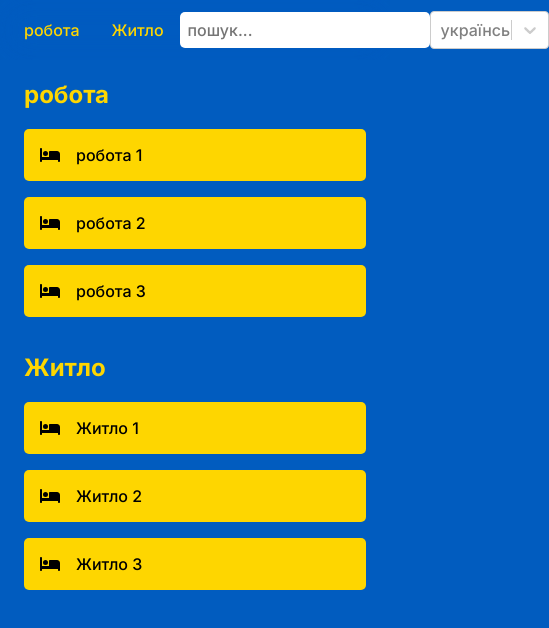
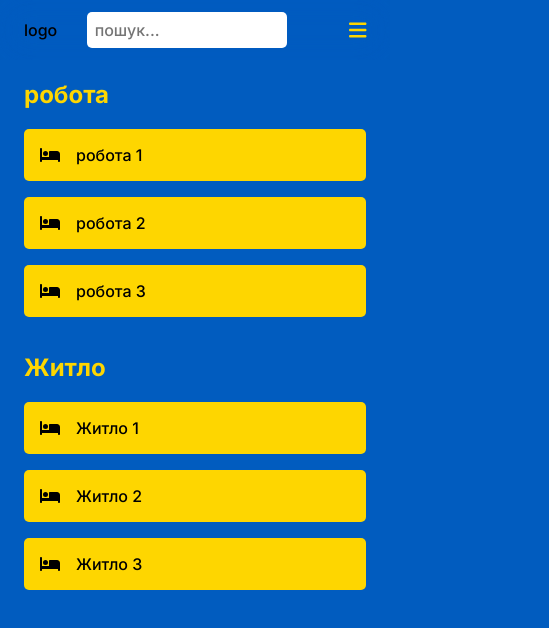
Before and after one commit to roman02021/ukraine-links, a React (Create React App) app: page / in a window 390 px wide. Shown: the top 628 px of the page, 549 px wide, since content can reach past the window. Built offline with nearby package versions, Linux system fonts and the light colour scheme.

Commit message:
ja nevjem uz

```diff
--- a/src/components/Group.jsx
+++ b/src/components/Group.jsx
@@ -3,12 +3,16 @@ import styled from 'styled-components'
 
 const StyledGroup = styled.div`
     height: ${props => props.fullHeight ? "100%" : "auto"};
+    justify-content: ${((props) => props.justify === 'center' ? 'center' : props.justify === 'left' ? 'left' : props.justify === 'right' ? 'right' : 'space-between')};
+    flex-direction: ${(props) => props.horizontal ? 'row' : 'column'};
+    align-items: ${((props) => props.align === 'center' ? 'center' : props.align === 'start' ? 'start' : props.align === 'end' ? 'end' : 'space-between')};
     display: flex;
+    width: ${(props) => props.fullWidth ? '100%' : 'auto'};
 `
 
-const Group = ({fullHeight, children}) => {
+const Group = ({fullHeight, children, justify, align, horizontal, fullWidth}) => {
   return (
-    <StyledGroup fullHeight={fullHeight} >{children}</StyledGroup>
+    <StyledGroup fullHeight={fullHeight} fullWidth={fullWidth} justify={justify} align={align} horizontal={horizontal}>{children}</StyledGroup>
   )
 }
 
--- a/src/components/Menu.jsx
+++ b/src/components/Menu.jsx
@@ -2,6 +2,8 @@ import React, {useState, useEffect} from 'react'
 import styled from 'styled-components'
 import Container from '../components/Container'
 import AsyncSelect from 'react-select/async';
+import { FontAwesomeIcon } from '@fortawesome/react-fontawesome'
+import { faBars, faXmark } from '@fortawesome/free-solid-svg-icons'
 import theme from '../theme';
 import Group from './Group';
 import SearchBar from '../components/SearchBar';
@@ -22,6 +24,9 @@ const StyledMenu = styled.nav`
     padding: 0 1.5rem;
     z-index: 10;
     height: 60px;
+    @media ${theme.breakpoints.tablet} {
+        display: none;
+    }
 `
 const StyledMenuItem = styled.a`
     text-decoration: none;
@@ -39,11 +44,68 @@ const StyledMenuItem = styled.a`
     &:hover {
         text-shadow: 2px 2px 10px #00000040;
     }
+    @media ${theme.breakpoints.tablet} {
+        padding: 1rem 0;
+        &:not(:last-child){
+            margin-right: 0rem;
+        }
+        &:not(:first-child){
+            padding: 1rem 0;
+        }
+    }
 `
 const StyledMenuBackground = styled.div`
     background-color: ${theme.colors.primary}75;
     -webkit-backdrop-filter: blur(10px);
     backdrop-filter: blur(16px);
+    position: relative;
+    z-index: 10;
+`
+
+const MenuIcon = styled(FontAwesomeIcon)`
+    color: ${theme.colors.secondary};
+    cursor: pointer;
+    font-size: ${(props) => props.isMenuOpen ? '1.5rem' : '1.25rem'};
+
+    padding: 1rem;
+    margin-right: -1rem;
+    width: fit-content;
+`
+const StyledMobileMenuContainer = styled.div`
+    display: none;
+    justify-content: right;
+    max-width: 800px;
+    margin: 0 auto;
+    background-color: ${theme.colors.primary}75;
+    -webkit-backdrop-filter: blur(10px);
+    backdrop-filter: blur(16px);
+    align-items: center;
+    top: 0;
+    position: sticky;
+    padding: 0 1.5rem;
+    z-index: 10;
+    height: 60px;
+    flex-direction: column;
+    @media ${theme.breakpoints.tablet} {
+        display: flex;
+    }
+`
+const Box = styled.div`
+    width: 50px;
+    display: flex;
+    justify-content: flex-end;
+`
+const StyledMobileMenu = styled.div`
+    background-color: ${theme.colors.primary}75;
+    -webkit-backdrop-filter: blur(10px);
+    backdrop-filter: blur(16px);
+    width: 100%;
+    display: flex;
+    align-items: center;
+    flex-direction: column;
+    position: absolute;
+    padding: 1rem 0;
+
 `
 
 
@@ -56,7 +118,7 @@ const selectOptions = [
 const Menu = ({setSearchTerm}) => {
     const { t, i18n } = useTranslation();
     const [sections, setSections] = useState(null);
-
+    const [isMenuOpen, setIsMenuOpen] = useState(false);
 
     const handleLanguageChange = (e) =>{
         i18n.changeLanguage(e.value);
@@ -71,8 +133,24 @@ const Menu = ({setSearchTerm}) => {
     return (
 
         <StyledMenuBackground>
+            <StyledMobileMenuContainer>
+                <Group align="center" fullWidth fullHeight horizontal>
+                    <div>logo</div>
+                    <SearchBar setSearchTerm={setSearchTerm}/>
+                    <Box>
+                        {isMenuOpen ?
+                        <MenuIcon icon={faXmark} size="lg" isMenuOpen={isMenuOpen} onClick={()=>setIsMenuOpen(false)}></MenuIcon>
+                        : <MenuIcon isMenuOpen={isMenuOpen} icon={faBars} size="lg" onClick={()=>setIsMenuOpen(true)}></MenuIcon>}
+                    </Box>
+                </Group>
+            </StyledMobileMenuContainer>
+            {isMenuOpen && <StyledMobileMenu align="center" fullWidth>
+                {sections && sections.map((section, index) => <StyledMenuItem href={`#${section.sectionTitle.toLowerCase()}`} key={index}>{section.sectionTitle}</StyledMenuItem>)}
+                <Select options={selectOptions} onChange={handleLanguageChange} defaultValue={i18n.language} isSearchable={false} placeholder={selectOptions.filter(option => option.value === i18n.language)[0].label} value={i18n.language}   />
+            </StyledMobileMenu>}
+
             <StyledMenu>
-                <Group fullHeight align="center">
+                <Group fullHeight align="center" horizontal>
                     {sections && sections.map((section, index) => <StyledMenuItem href={`#${section.sectionTitle.toLowerCase()}`} key={index}>{section.sectionTitle}</StyledMenuItem>)}
                 </Group>
                 <SearchBar setSearchTerm={setSearchTerm}/>
--- a/src/components/SearchBar.jsx
+++ b/src/components/SearchBar.jsx
@@ -10,6 +10,7 @@ const StyledSearchBar = styled.input`
     height: 36px;
     font-size: 1rem;
     padding: 0 0.5rem;
+    width: 200px;
     font-family: Inter, Helvetica, Sans-Serif;
     &:focus {
 
--- a/src/iconLibrary.js
+++ b/src/iconLibrary.js
@@ -2,11 +2,11 @@
 import { library } from '@fortawesome/fontawesome-svg-core';
 
 // import your icons
-import { faCode, faCoffee, faBed } from '@fortawesome/free-solid-svg-icons';
+import { faCode, faCoffee, faBed} from '@fortawesome/free-solid-svg-icons';
 
 library.add(
   faCode,
   faCoffee,
-  faBed
+  faBed,
   // more icons go here
 );
--- a/src/theme/index.js
+++ b/src/theme/index.js
@@ -1,3 +1,10 @@
+const deviceSizes = {
+    mobile: '576px',
+    tablet: '768px',
+    desktop: '992px',
+    widescreen: '1200px'
+}
+
 const theme = {
     colors: {
         primary: '#015CBF',
@@ -7,6 +14,12 @@ const theme = {
     },
     radius: {
         normal: '5px',
+    },
+    breakpoints: {
+        mobile: `(max-width: ${deviceSizes.mobile})`,
+        tablet: `(max-width: ${deviceSizes.tablet})`,
+        desktop: `(max-width: ${deviceSizes.desktop})`,
+        widescreen: `(max-width: ${deviceSizes.widescreen})`
     }
 }
 
```
